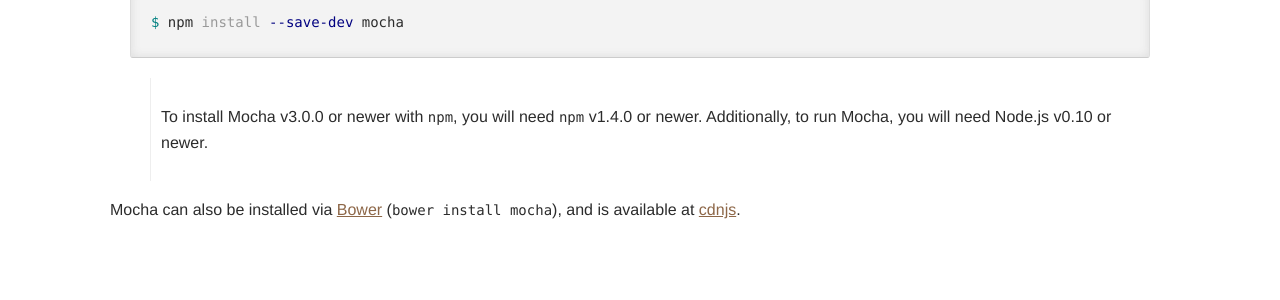
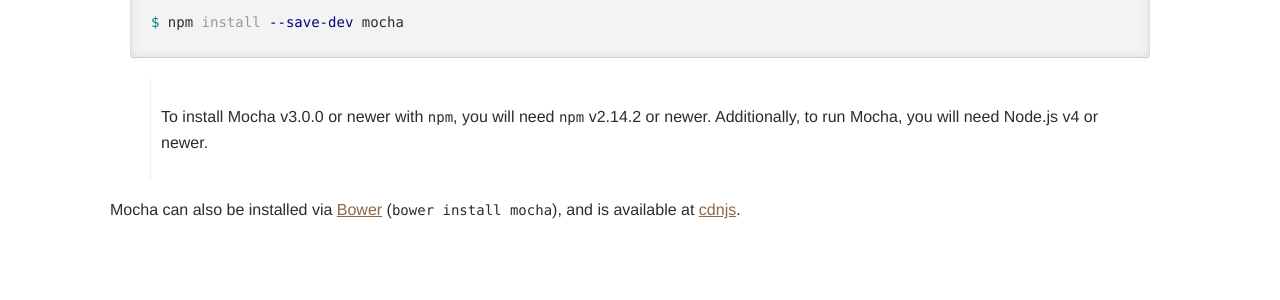
Before and after one commit to mochajs/docs-legacy, a Jekyll site: the page built from index.md, in a window 1280 px wide and 900 px high, scrolled down 3101 px. Shown: the part 152-452 px from the top of the window. Built offline with Jekyll 4.4.1, drawn with Linux system fonts in a browser that asks for light colours; nearby versions of some CDN libraries; comment, search, counter and statistics services are not loaded.

Commit message:
update node/npm requirements [ci skip]
Require minimum npm 2.14.2, shipped with node 4.0.0

If node v4 is required, it's silly to require npm@1. (+1 squashed commit)
Squashed commits:
[796190e] Update to require "Node.js v4 or newer".

Just update the documentation to remove support for node `<4`.

The current version of `mocha` pulls in dependencies which use arrow functions which fail in earlier versions of node.

See https://travis-ci.org/sirreal/mocha/builds/299600162, where I forked `mocha` and added tests for earlier versions.

````diff
--- a/index.md
+++ b/index.md
@@ -89,7 +89,7 @@ or as a development dependency for your project:
 $ npm install --save-dev mocha
 ```
 
-> To install Mocha v3.0.0 or newer with `npm`, you will need `npm` v1.4.0 or newer.  Additionally, to run Mocha, you will need Node.js v0.10 or newer.
+> To install Mocha v3.0.0 or newer with `npm`, you will need `npm` v2.14.2 or newer.  Additionally, to run Mocha, you will need Node.js v4 or newer.
 
 Mocha can also be installed via [Bower](http://bower.io) (`bower install mocha`), and is available at [cdnjs](https://cdnjs.com/libraries/mocha).
 
````
